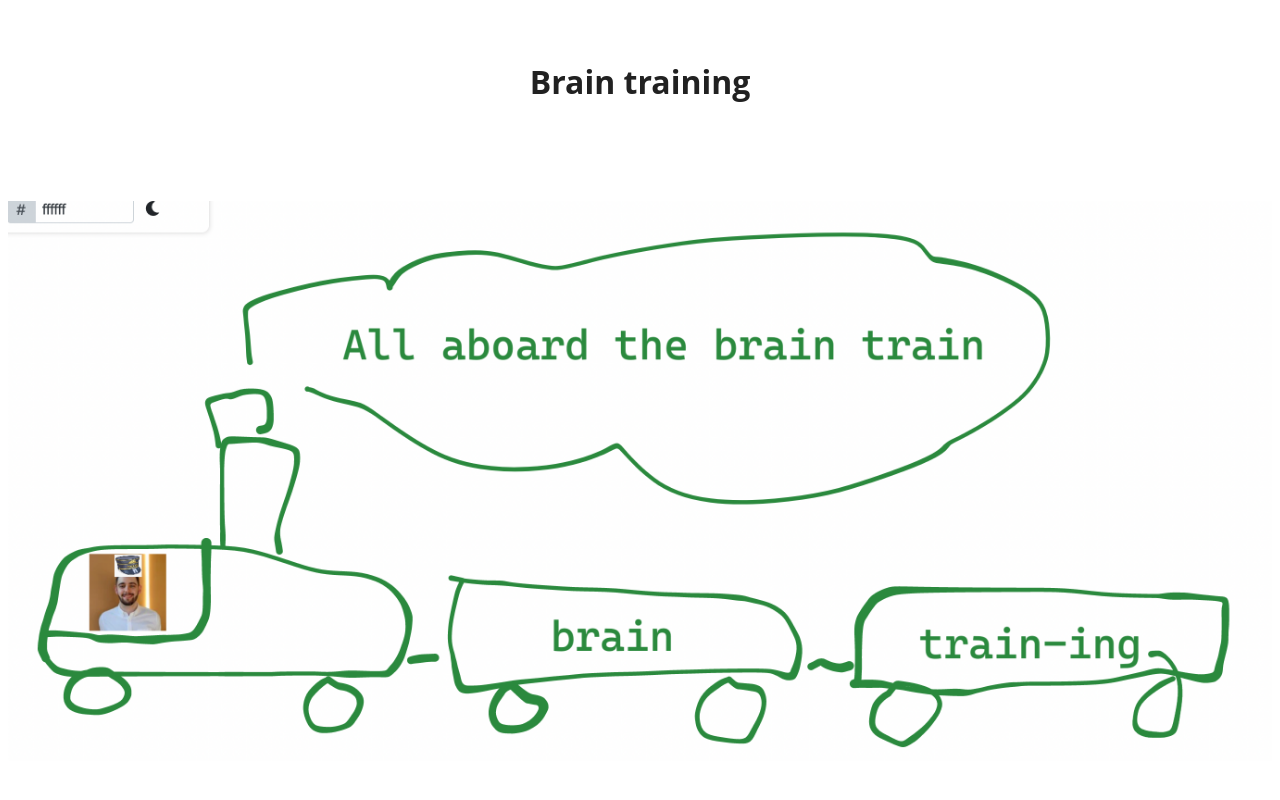
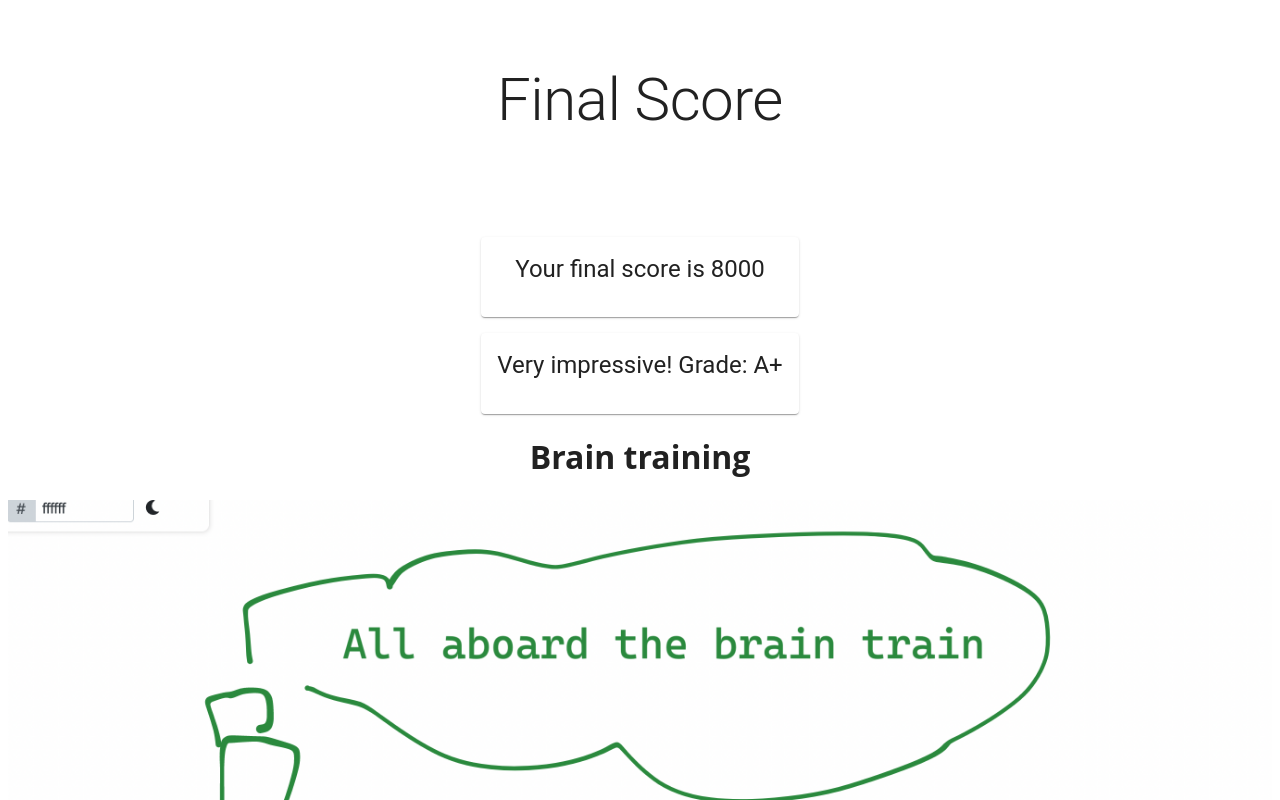
Before and after one commit to tibo8841/brain-training-frontend, a React (Create React App) app in the folder brain-training/: page /play/results in a window 1280 px wide. Shown: the top 800 px of the page. Built offline with nearby package versions, Linux system fonts and the light colour scheme; no server answers; the HTML template or start-up script is replaced by a standard one.

Commit message:
SPResults display

```diff
--- a/brain-training/src/Components/Game/SingleplayerResults.js
+++ b/brain-training/src/Components/Game/SingleplayerResults.js
@@ -1,5 +1,112 @@
+import { useState } from "react";
+import * as React from "react";
+import Card from "@mui/material/Card";
+import CardContent from "@mui/material/CardContent";
+import Box from "@mui/material/Box";
+import Typography from "@mui/material/Typography";
+import Container from "@mui/material/Container";
+import { createTheme, ThemeProvider } from "@mui/material/styles";
+import { Stack } from "@mui/material";
+
 export default function SingleplayerResults() {
-  return;
+  //HOW WE PASS SCORE
+  const [score, setScore] = useState(8000);
+  //DONT FORGOTTEN THIS
+  const theme = createTheme();
+
+  function displayMessage() {
+    if (score >= 750) {
+      return "Very impressive! Grade: A+";
+    } else if (score >= 690) {
+      return "Wow, nicely done! Grade: A";
+    } else if (score >= 660) {
+      return "Nice try, keep it up! Grade: B+";
+    } else if (score >= 600) {
+      return "Not quite genius, you can do better! Grade: B";
+    } else if (score >= 560) {
+      return "Unlucky, you just missed the next grade! Grade: C+";
+    } else if (score >= 500) {
+      return "Really? Is that all you got? Grade: C";
+    } else {
+      return "You are a failure, go back to school! Grade: U";
+    }
+  }
+  return (
+    <ThemeProvider theme={theme}>
+      <main>
+        <Box
+          sx={{
+            bgcolor: "background.paper",
+            pt: 8,
+            pb: 6,
+          }}
+        >
+          <Container maxWidth="sm">
+            <Typography
+              component="h1"
+              variant="h2"
+              align="center"
+              color="text.primary"
+              gutterBottom
+            >
+              Final Score
+            </Typography>
+          </Container>
+        </Box>
+        <Container maxWidth="md">
+          <Stack
+            sx={{ pt: 4 }}
+            direction="column"
+            spacing={2}
+            justifyContent="center"
+          >
+            <Stack>
+              <Card
+                sx={{
+                  height: "100%",
+                  display: "flex",
+                  flexDirection: "column",
+                  justifyContent: "center",
+                }}
+              >
+                <CardContent>
+                  <Typography
+                    gutterBottom
+                    variant="h5"
+                    component="h2"
+                    align="center"
+                  >
+                    {`Your final score is ${score}`}
+                  </Typography>
+                </CardContent>
+              </Card>
+            </Stack>
+            <Stack>
+              <Card
+                sx={{
+                  height: "100%",
+                  display: "flex",
+                  flexDirection: "column",
+                  justifyContent: "center",
+                }}
+              >
+                <CardContent>
+                  <Typography
+                    gutterBottom
+                    variant="h5"
+                    component="h2"
+                    align="center"
+                  >
+                    {displayMessage()}
+                  </Typography>
+                </CardContent>
+              </Card>
+            </Stack>
+          </Stack>
+        </Container>
+      </main>
+    </ThemeProvider>
+  );
 }
 
 // -displays your total points at end
```
